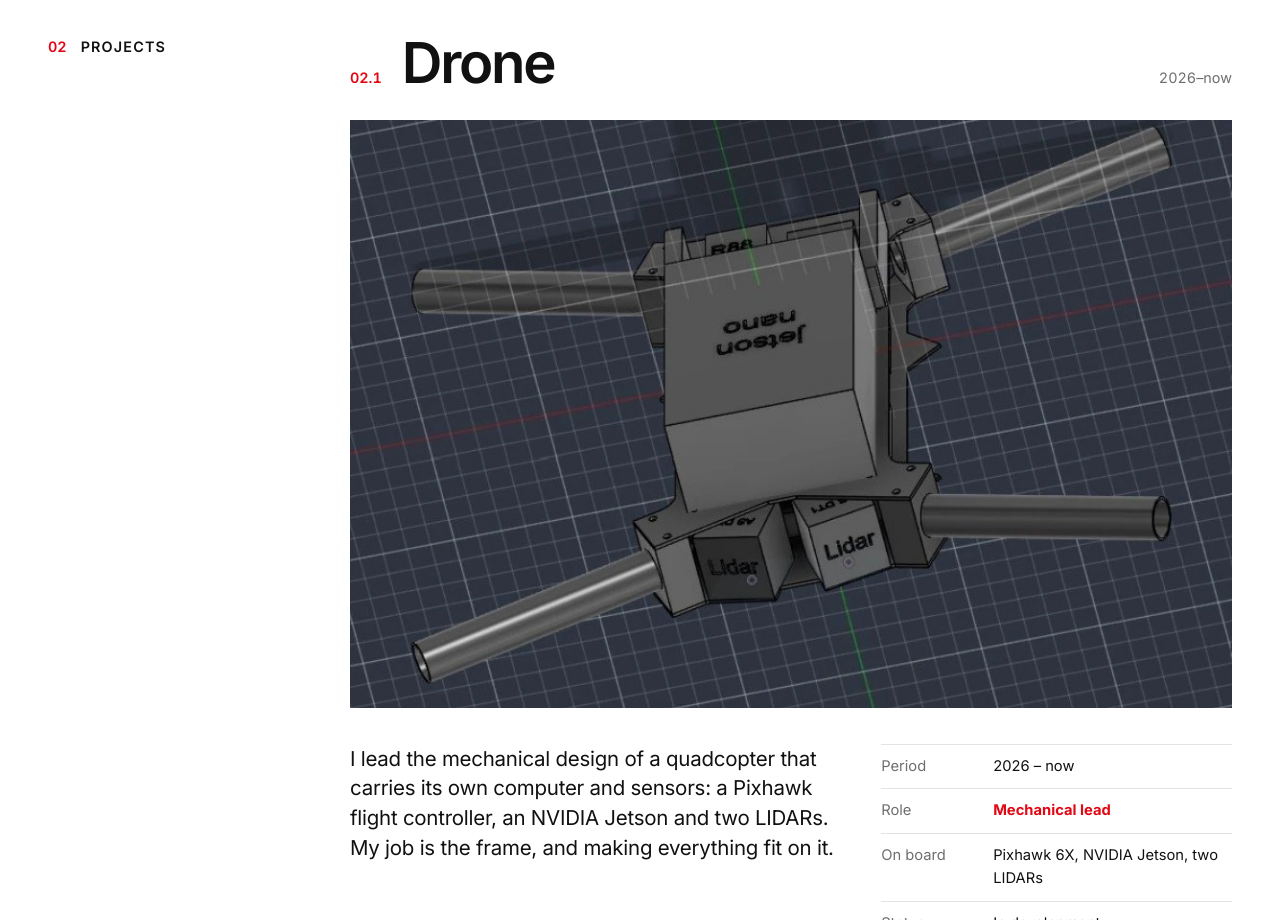
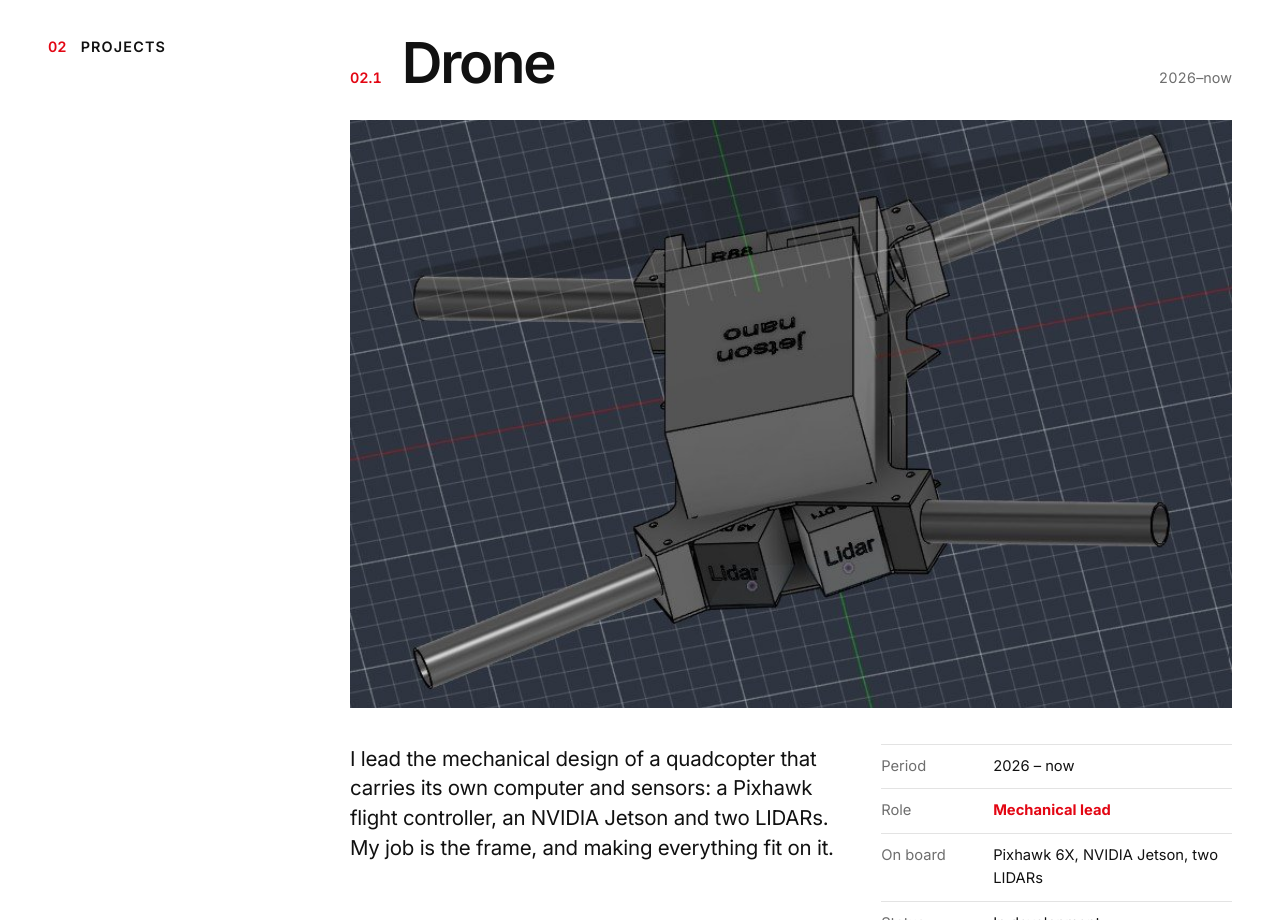
Before and after one commit to Adarsh-Ravikumar-CH/Adarsh-Ravikumar-CH, a plain HTML site: page index.html in a window 1280 px wide. Shown: the part 1440-2360 px from the top of the page. Drawn offline with nearby package versions, Linux system fonts and the light colour scheme.

Commit message:
Use the existing frame CAD image as the drone cover
Swap the first two drone photos instead of adding a new image.

Co-Authored-By: Claude Opus 5.5 <noreply@anthropic.com>

```diff
--- a/index.html
+++ b/index.html
@@ -23,7 +23,7 @@
 <link rel="preconnect" href="https://fonts.googleapis.com" />
 <link rel="preconnect" href="https://fonts.gstatic.com" crossorigin />
 <link href="https://fonts.googleapis.com/css2?family=Bodoni+Moda:ital,wght@1,400&family=Inter:wght@400;500;600;700&family=VT323&display=swap" rel="stylesheet" />
-<link rel="stylesheet" href="styles.css?v=7" />
+<link rel="stylesheet" href="styles.css?v=8" />
 <script>
   // arriving back from the hackathons page: start behind the closed "screen" so it can open
   try {
@@ -124,7 +124,7 @@
           </div>
 
           <figure class="project-cover">
-            <img src="assets/img/drone-cad.jpg" alt="CAD model of the drone frame: a central Jetson Nano bay, two LIDAR mounts and four tube arms" width="920" height="613" />
+            <img src="assets/img/drone-2.jpg" alt="CAD model of the drone frame: a central Jetson Nano bay, two LIDAR mounts and four tube arms" width="822" height="770" />
           </figure>
 
           <div class="project-info">
@@ -163,7 +163,7 @@
             </ol>
 
             <div class="gallery">
-              <figure><button class="gallery-item" type="button"><img src="assets/img/drone-cad.jpg" alt="CAD model of the drone frame with a Jetson bay, two LIDAR mounts and four tube arms" loading="lazy" /></button><figcaption>Frame CAD: Jetson bay, LIDAR mounts, four arms</figcaption></figure>
+              <figure><button class="gallery-item" type="button"><img src="assets/img/drone-2.jpg" alt="CAD model of the drone frame with a Jetson bay, two LIDAR mounts and four tube arms" loading="lazy" /></button><figcaption>Frame CAD: Jetson bay, LIDAR mounts, four arms</figcaption></figure>
               <figure><button class="gallery-item" type="button"><img src="assets/img/drone-1.jpg" alt="Drone electronics laid out on laser-cut test plates" loading="lazy" /></button><figcaption>Electronics on laser-cut test plates</figcaption></figure>
               <figure><button class="gallery-item" type="button"><img src="assets/img/drone-3.jpg" alt="Wiring diagram linking two batteries, the power board, ESC, four motors, Pixhawk and Jetson" loading="lazy" /></button><figcaption>Wiring diagram</figcaption></figure>
             </div>
--- a/styles.css
+++ b/styles.css
@@ -438,7 +438,7 @@ p { margin: 0; }
 #rover .gallery figure:nth-child(4) img { object-position: 50% 85%; }
 #rover .gallery figure:nth-child(5) img { object-position: 50% 62%; }
 
-#drone .project-cover img { object-position: 50% 50%; }
+#drone .project-cover img { object-position: 50% 30%; }
 
 /* ---------- Hackathons (the door into the CRT page) ---------- */
 
```
Also changed, not shown: assets/img/drone-cad.jpg (deleted).
